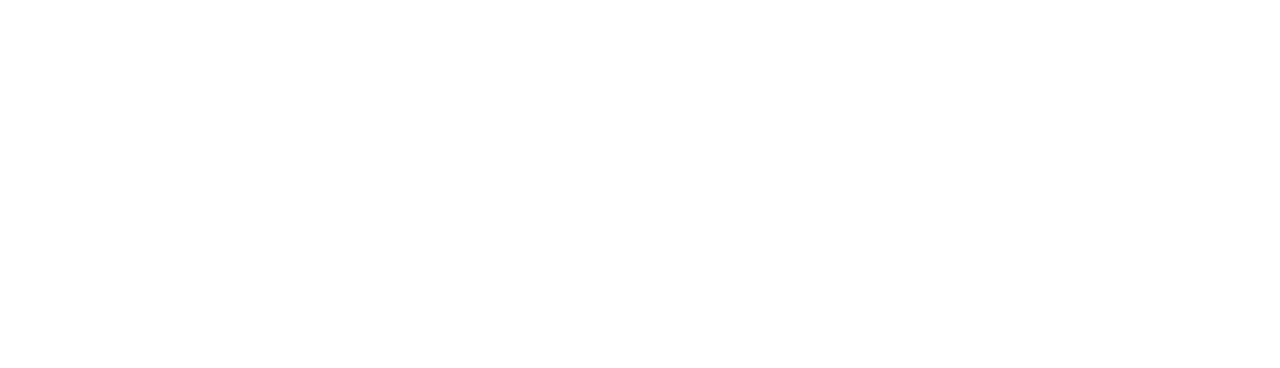
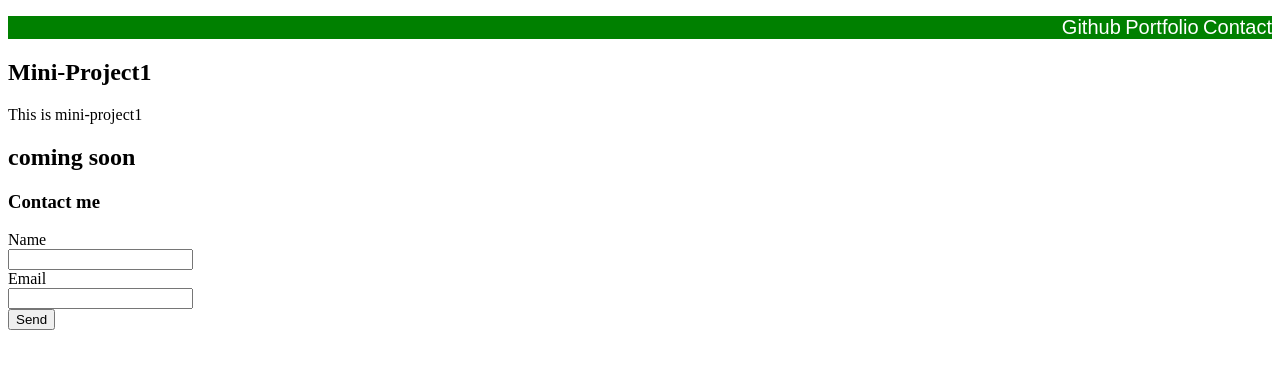
Before and after one commit to Airen22/Bootcamp-Miniproject1, a plain HTML site: page index.html in a window 1280 px wide. Drawn offline with Linux system fonts and the light colour scheme; files that its build step writes are made by us from their sources.

Commit message:
added basic text layout on HTML

```diff
--- /dev/null
+++ b/assets/css/style.css
@@ -0,0 +1,18 @@
+header {
+    width: 100%;
+    background-color: green;
+}
+
+
+ul{
+    text-align: right;
+    color: white;
+    font-family: sans-serif;
+}
+/* List items in navigation bar */
+li {
+    /* TODO: Add your code here */
+    display: inline;
+    list-style-type: none;
+    font-size: 20px;
+}
--- a/index.html
+++ b/index.html
@@ -4,5 +4,42 @@
 <head>
     <meta charset="UTF-8">
     <title> Mini-Project1</title>
+    <link rel="stylesheet" href="assets/style.css">
 </head>
+
+<body>
+    <header>
+        <nav>
+          <ul>
+            <li id="item-1">Github</li>
+            <li id="item-2">Portfolio</li>
+            <li id="item-3">Contact</li>
+          </ul>
+        </nav>
+    </header>
+
+    <section>
+        <h2>Mini-Project1</h2>
+        <p>This is mini-project1</p>
+        <h2>coming soon</h2>
+        </section>
+
+    <section>
+        <h3>Contact me</h3>
+        <form id="fcf-form-id" class="fcf-form-class" method="post" action="contact-form-process.php">
+                <label for="Name" class="fcf-label">Name</label>
+                <div class="fcf-input-group">
+                    <input type="text" id="Name" name="Name" class="fcf-form-control" required>
+                </div>
+            <div class="fcf-form-group">
+                <label for="Email" class="fcf-label"> Email</label>
+                <div class="fcf-input-group">
+                    <input type="email" id="Email" name="Email" class="fcf-form-control" required>
+                </div>
+            </div>
+            <div class="fcf-form-group">
+                <button type="submit" id="fcf-button" class="fcf-btn fcf-btn-primary fcf-btn-lg fcf-btn-block">Send</button>
+            </div>
+    </section>
+</body>
 </html>
```
Also changed, not shown: assets/style.css (deleted).
